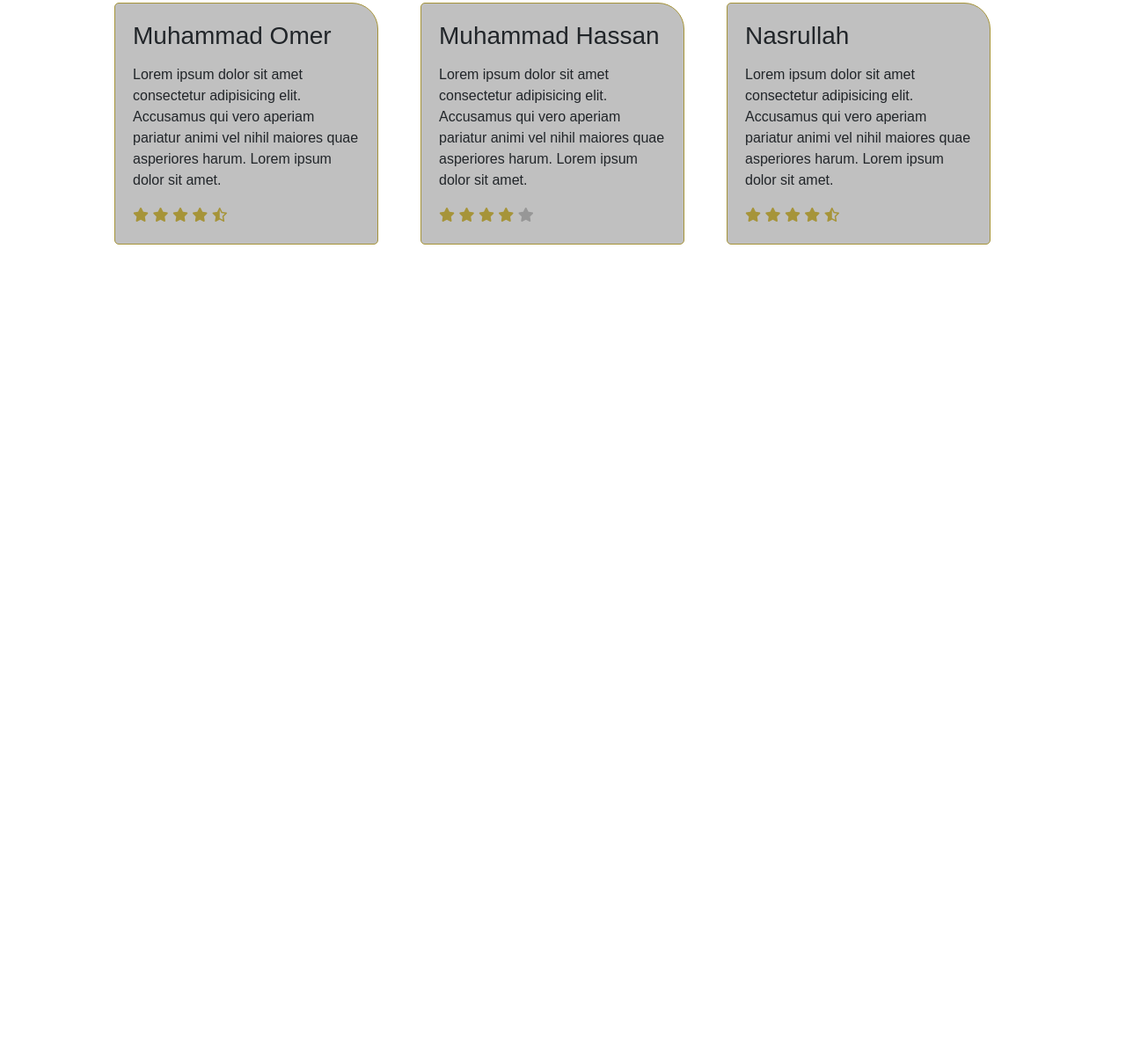
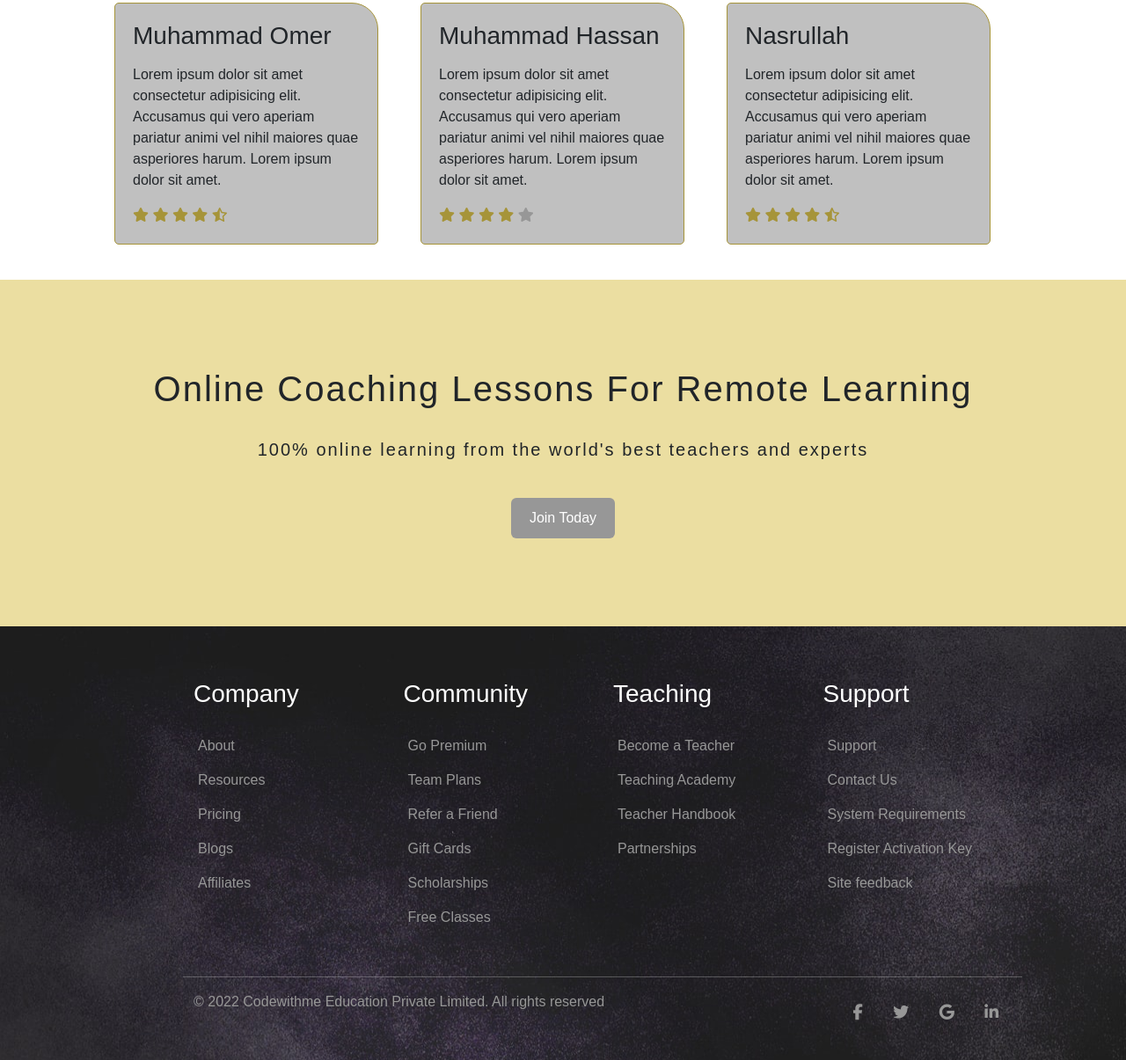
Before and after one commit to MHassan196/SkillsUP, a plain HTML site: page index.html in a window 1280 px wide. Shown: the part 3820-5025 px from the top of the page at 88% size. Before the commit the page ends 4138 px from the top, so only its background shows below. Drawn offline with Linux system fonts and the light colour scheme.

Commit message:
Added Footer and fixes some functionality

```diff
--- a/CSS/style.css
+++ b/CSS/style.css
@@ -361,4 +361,67 @@
 }
 .review-btn{
     background-color: var(--primary-color) !important;
+
 }
+.main-join{
+    padding: 100px 130px !important;
+}
+.join{
+    flex-direction: column;
+    justify-content: center;
+    align-items: center;
+
+}
+.join-head{
+    text-transform: capitalize;
+    margin-bottom: 30px;
+    font-size: 40px;
+    letter-spacing: 2px;
+
+}
+.join-para{
+    font-size: 20px;
+    letter-spacing: 2px;
+    margin-bottom: 30px;
+}
+.footer{
+    background-image: url('/bghead.jpg');
+    color: var(--white);
+    padding: 60px 130px 30px 220px !important;
+}
+
+.footer h3{
+    margin-bottom: 30px;
+}
+.foot-list a{
+    color: var(--secondary-color);
+    text-decoration: none;
+    font-weight: 500;
+
+}
+.foot-list{
+    padding-left: 5px;
+}
+.foot-list a:hover{
+    color: var(--white);
+    opacity: 0.9;
+}
+.foot-list a li{
+    list-style: none;
+    text-align: left;
+    padding-bottom: 15px;
+}
+.copyright p{
+    color: var(--secondary-color);
+}
+.social-links a{
+    padding: 15px;
+    color: var(--secondary-color);
+    font-size: 18px;
+    text-decoration: none;
+
+}
+.social-links a:hover{
+    color: var(--white);
+
+}
--- a/index.html
+++ b/index.html
@@ -455,6 +455,73 @@
     </div>
     </div>
   </div>
+  <div class="container-fluid learn main-join">
+    <div class="row">
+      <div class="d-flex join">
+          <h2 class="join-head">Online Coaching lessons for remote learning</h2>
+          <p class="join-para">100% online learning from the world's best teachers and experts</p>
+          <button class="btn learn-btn">Join Today</button>
+      </div>
+    </div>
+  </div>
+  <div class="container-fluid course footer">
+    <div class="row in-footer">
+      <div class="col-lg-3">
+        <h3>Company</h3>
+        <ul class="foot-list">
+          <a href=""><li>About</li></a>
+          <a href=""><li>Resources</li></a>
+          <a href=""><li>Pricing</li></a>
+          <a href=""><li>Blogs</li></a>
+          <a href=""><li>Affiliates</li></a>
+        </ul>
+      </div>
+      <div class="col-lg-3">
+        <h3>Community</h3>
+        <ul class="foot-list">
+          <a href=""><li>Go Premium</li></a>
+          <a href=""><li>Team Plans</li></a>
+          <a href=""><li>Refer a Friend</li></a>
+          <a href=""><li>Gift Cards</li></a>
+          <a href=""><li>Scholarships</li></a>
+          <a href=""><li>Free Classes</li></a>
+        </ul>
+      </div>
+      <div class="col-lg-3">
+        <h3>Teaching</h3>
+        <ul class="foot-list">
+          <a href=""><li>Become a Teacher</li></a>
+          <a href=""><li>Teaching Academy</li></a>
+          <a href=""><li>Teacher Handbook</li></a>
+          <a href=""><li>Partnerships</li></a>
+        </ul>
+      </div>
+      <div class="col-lg-3">
+        <h3>Support</h3>
+        <ul class="foot-list">
+          <a href=""><li>Support</li></a>
+          <a href=""><li>Contact Us</li></a>
+          <a href=""><li>System Requirements</li></a>
+          <a href=""><li>Register Activation Key</li></a>
+          <a href=""><li>Site feedback</li></a>
+        </ul>
+      </div>
+      <hr class="mt-4">
+      <div class="d-flex justify-content-between">
+        <div class="copyright">
+          <p>
+          &copy 2022 Codewithme Education Private Limited. All rights reserved
+        </p>
+        </div>
+        <div class="social-links">
+          <a href="#" class="fa fa-facebook"></a>
+          <a href="#" class="fa fa-twitter"></a>
+          <a href="#" class="fa fa-google"></a>
+          <a href="#" class="fa fa-linkedin"></a>
+        </div>
+      </div>
+    </div>
+  </div>
 
   <!-- <script src="https://cdn.jsdelivr.net/npm/bootstrap@5.2.0/dist/js/bootstrap.bundle.min.js"
     integrity="sha384-A3rJD856KowSb7dwlZdYEkO39Gagi7vIsF0jrRAoQmDKKtQBHUuLZ9AsSv4jD4Xa"
```
Also changed, not shown: 1 other file.
